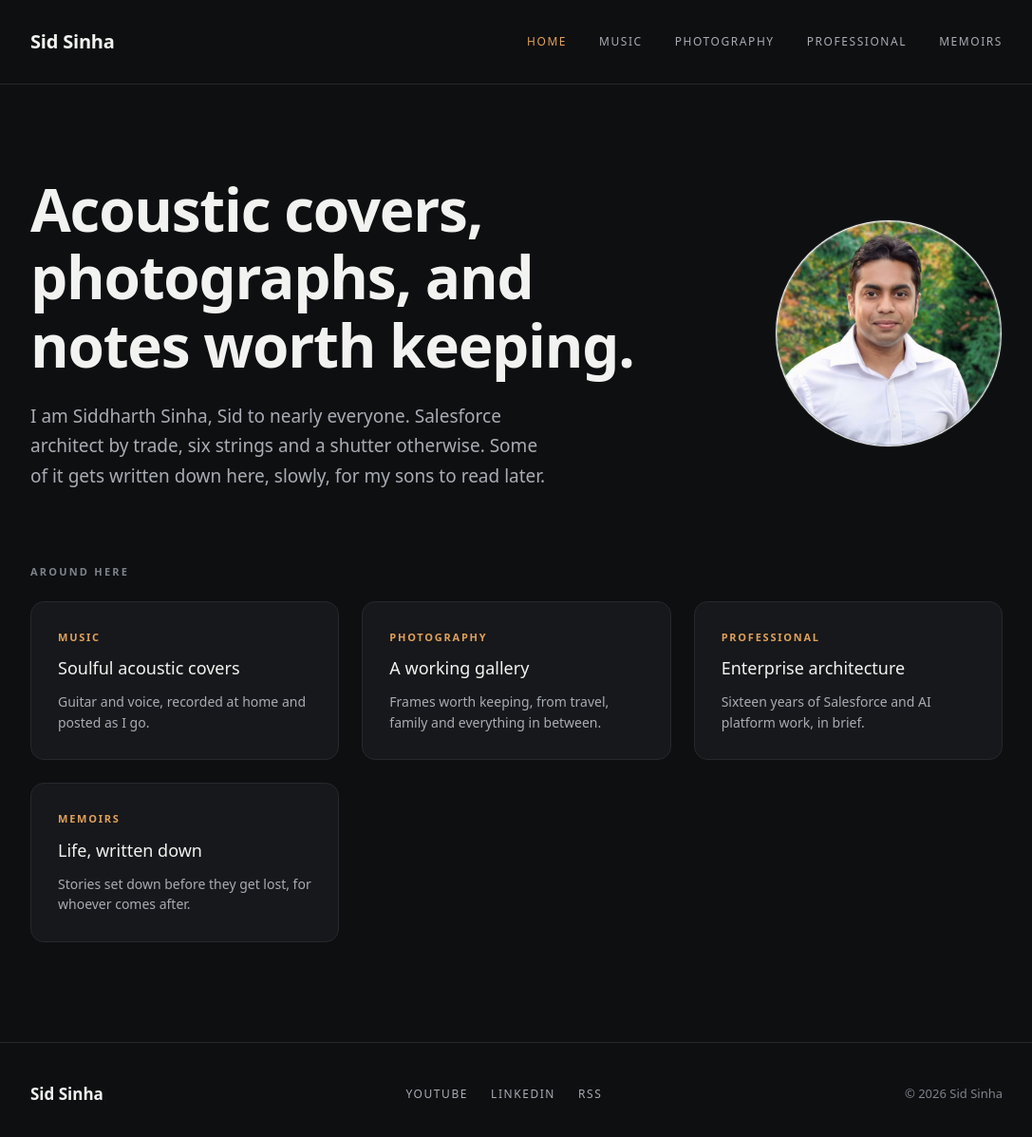
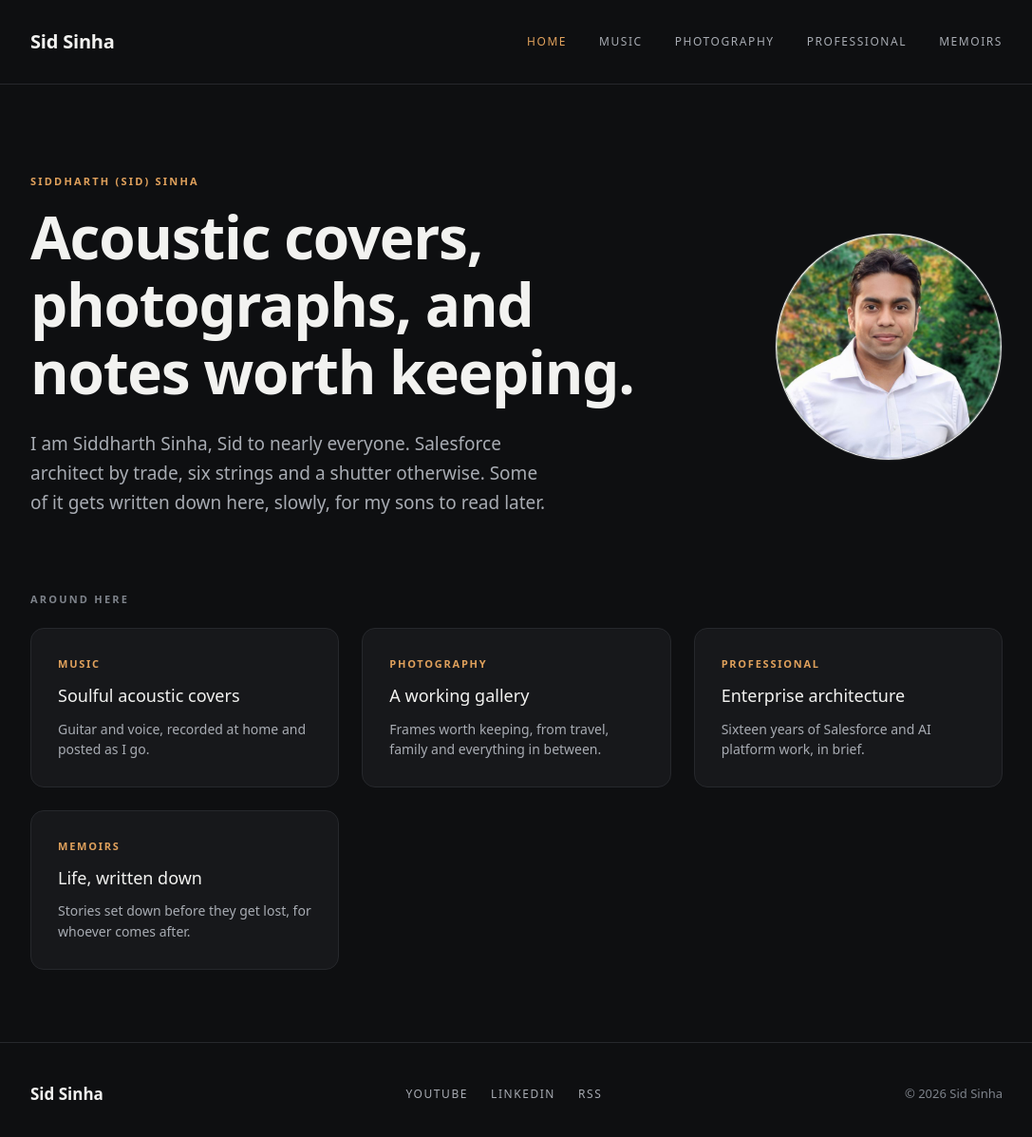
Before and after one commit to SidSays/SidSays.github.io, a Jekyll site: the page built from index.html, in a window 1280 px wide and 1205 px high. Shown: the top 1197 px of the window at 95% size, without its empty margins (96-1183 px from the left). Built offline with Jekyll 4.4.1, drawn with Linux system fonts in a browser that asks for light colours; some web fonts are replaced.

Commit message:
Update hero section with new title and name

```diff
--- a/index.html
+++ b/index.html
@@ -7,7 +7,8 @@ description: "Siddharth Sinha: guitar and voice, photographs, and a slow archive
 <section class="hero">
   <div class="wrap hero-inner">
     <div class="hero-text">
-      <h1 class="hero-title">Acoustic covers, photographs, and notes worth keeping.</h1>
+      <h1 class="eyebrow hero-name">Siddharth (Sid) Sinha</h1>
+      <p class="hero-title">Acoustic covers, photographs, and notes worth keeping.</p>
       <p class="hero-sub">
         I am Siddharth Sinha, Sid to nearly everyone. Salesforce architect by
         trade, six strings and a shutter otherwise. Some of it gets written
```
